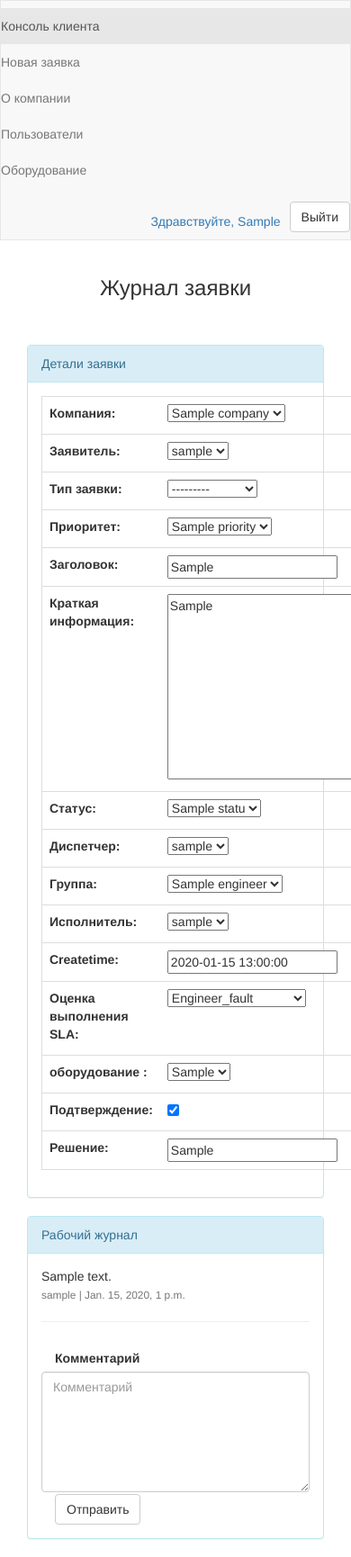
After one commit to eternty/RequestSystem, a Django app: page /1/request_journal in a window 390 px wide; the page is wider, and only the part inside the window is pictured. The commit adds this page. Shown: that part at 90% size. Run offline with Django 3.2, Linux system fonts and the light colour scheme; a user stored in the database is signed in; tables that the repository leaves empty hold one stand-in row (values such as "Sample post"); parts of the project's set-up code (start-up, migrations or seed data) failed here and were passed over; some libraries are stand-ins or nearby versions.

Commit message:
не работает кликабельная табл заявок у клиента. доделать журнал заявки

```diff
--- a/RequestApp/forms.py
+++ b/RequestApp/forms.py
@@ -18,3 +18,8 @@ class ClientRequestForm(ModelForm):
     class Meta:
         model = Request
         fields = ['reqtype', 'priority', 'header', 'info',  'equipment']
+
+class ShowRequestForm(ModelForm):
+    class Meta:
+        model = Request
+        fields= '__all__'
--- a/RequestApp/models.py
+++ b/RequestApp/models.py
@@ -271,7 +271,7 @@ class Comment(models.Model):
     author = models.ForeignKey(System_User)
     content = models.CharField(max_length=250)
     request = models.ForeignKey(Request)
-    date_time = models.DateTimeField(auto_now=False, auto_now_add=True, blank=True, null=True)
+    date_time = models.DateTimeField(default=timezone.now)
 
 
 class Replacement(models.Model):
--- a/RequestApp/views.py
+++ b/RequestApp/views.py
@@ -3,11 +3,12 @@ from django.contrib.auth.decorators import login_required
 from django.contrib.contenttypes import generic
 from django.shortcuts import render, redirect
 from django.http import HttpResponse, HttpResponseRedirect
-from .forms import NameForm, RequestForm, ClientRequestForm
+from .forms import NameForm, RequestForm, ClientRequestForm, ShowRequestForm
 
 
 # Create your views here.
-from RequestApp.models import User_type, Company, Request, Request_status, Specialization, System_User, Equipment
+from RequestApp.models import User_type, Company, Request, Request_status, Specialization, System_User, Equipment, \
+    Comment
 
 
 @login_required(login_url='/signin')
@@ -238,3 +239,16 @@ def new_request(request):
 
 def created_request(request):
     return render(request, 'created_request.html', )
+
+def request_journal(request, pk):
+    usertype = request.user.usertype.name
+    needed_request = Request.objects.get(id = pk)
+    reqform= ShowRequestForm(instance = needed_request)
+    comments = Comment.objects.filter(request__id = pk)
+    context = {
+        'form': reqform,
+        'usertype': usertype,
+        'comments': comments
+    }
+
+    return render(request, 'request_journal.html', context)
--- a/RequestServ/urls.py
+++ b/RequestServ/urls.py
@@ -18,7 +18,8 @@ urlpatterns = patterns('',
     url(r'^get_name?$', views.get_name),
     url(r'^results?$', views.results),
     url(r'^new_request?$', views.new_request),
-    url(r'^created_request?$', views.created_request)
+    url(r'^created_request?$', views.created_request),
+    url(r'^(?P<pk>[0-9]+)/request_journal$', views.request_journal)
 )
 
 urlpatterns += patterns('',
--- a/templates/client.html
+++ b/templates/client.html
@@ -14,7 +14,7 @@
 {% endblock %}
 {% block lefttablecontent %}
     {% for myreq in myrequests %}
-        <tr>
+        <tr style="cursor: pointer" onclick="window.location.replace('/{{ myreq.id }}/request_journal')">
 
             <td>{{ myreq.id }}</td>
             <td>{{ myreq.header }}</td>
--- /dev/null
+++ b/templates/request_journal.html
@@ -0,0 +1,59 @@
+{% extends "base-nav.html" %}
+{% block header %}Журнал заявки{% endblock %}
+{% block otherbodycontent %}
+    <div class ="container-fluid" >
+    	<div class ="row " >
+    		<h3 class="text-center"> Журнал заявки </h3>
+    	</div>
+    	<br/><br/>
+    	<div class="col-md-6">
+	    	<div class="panel panel-info">
+	            <div class="panel-heading">
+	                Детали заявки
+	            </div>
+	            <div class="panel-body">
+                    <table class=" table table-responsive">
+                        {{ form.as_table }}
+                    </table>
+                </div>
+            </div>
+        </div>
+
+        <div class="col-md-6">
+    		<div class="panel panel-info ">
+	            <div class="panel-heading">
+	                Рабочий журнал
+	            </div>
+                <div class="panel-body ">
+					<ul class="media-list scrolling">
+                        {% for comment in comments %}
+                            <li class="media">
+                                <div class="media-body">
+                                    {{ comment.content }}
+                                    <br />
+                                    <small class="text-muted">{{ comment.author }} | {{ comment.date_time }}</small>
+                                    <hr />
+                                </div>
+                            </li>
+                        {% endfor %}
+                    </ul>
+
+                        <form action="/add_comment" method="post">
+                            <div class = "row">
+                                <div class="col-sm-8">
+                                    <label for="inputEmail4" class="col-sm-3 control-label " id = "inputEmail4">Комментарий</label>
+                                    <textarea class="form-control inputfield" rows="6" placeholder="Комментарий"></textarea>
+                                </div>
+                            </div>
+                            <div class = "row">
+				    	        <div class="col-sm-offset-8 col-sm-5">
+				        	        <button type="submit" class="btn btn-default" id="regbutton">Отправить</button>
+						        </div>
+                            </div>
+                        </form>
+                </div>
+            </div>
+		</div>
+    </div>
+
+{% endblock %}
```
Also changed, not shown: templates/Request_journal.html (+1 -11 lines).
